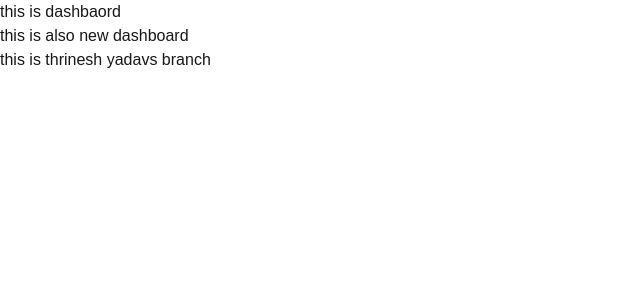
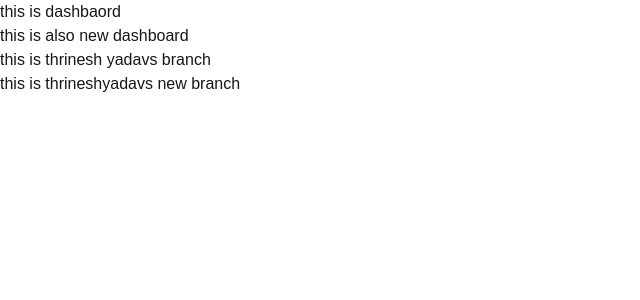
Before and after one commit to Thrinesh-yadav775/testing, a Next.js app: page / in a window 1280 px wide. Shown: the top 300 px of the page, without its empty margins (0-640 px from the left). Built offline with nearby package versions, Linux system fonts and the light colour scheme.

Commit message:
newpage added

```diff
--- a/app/page.tsx
+++ b/app/page.tsx
@@ -4,6 +4,7 @@ export default function Home() {
       <h1>this is dashbaord</h1>
       <h2>this is also new dashboard</h2>
       <h6>this is thrinesh yadavs branch</h6>
+      <h4>this is thrineshyadavs new branch</h4>
     </div>
   );
 }
```
